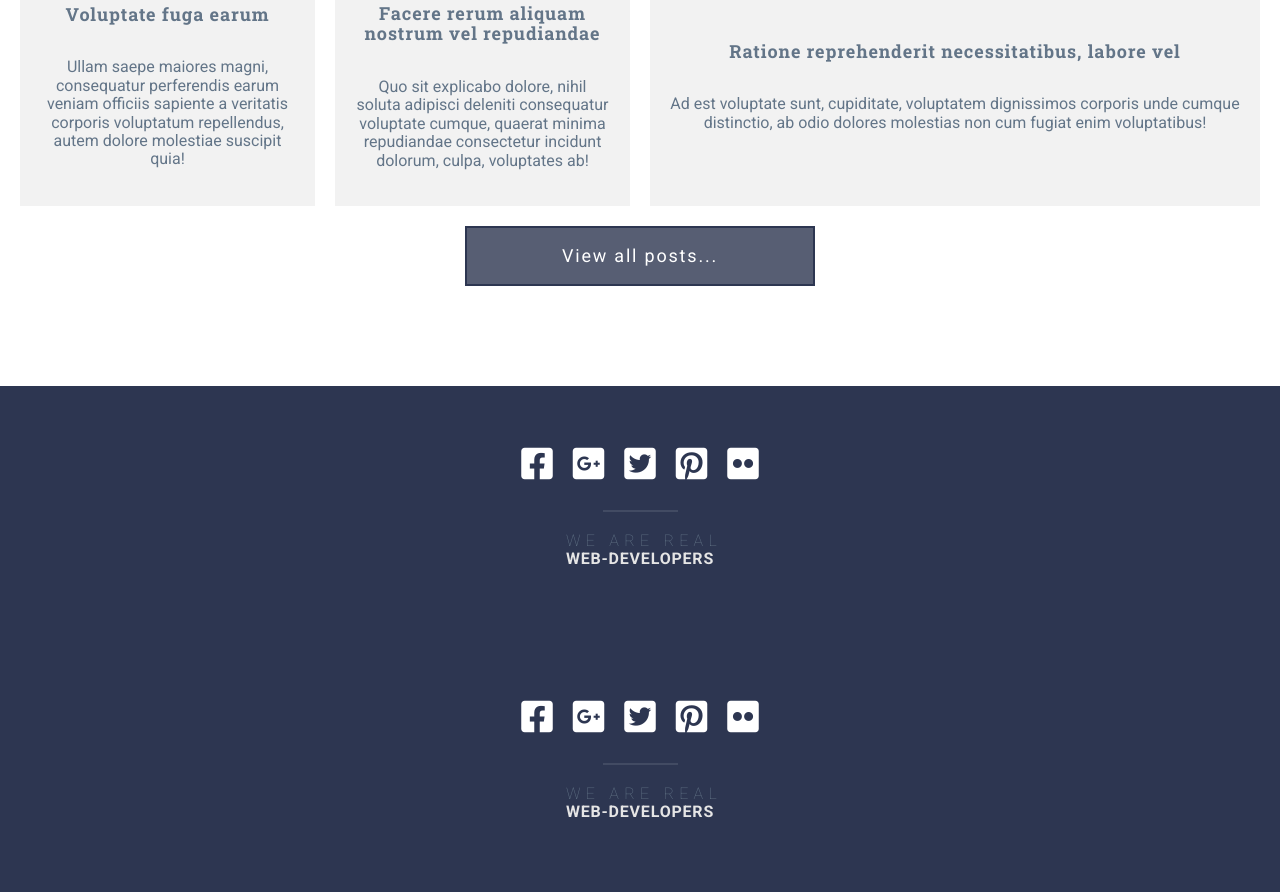
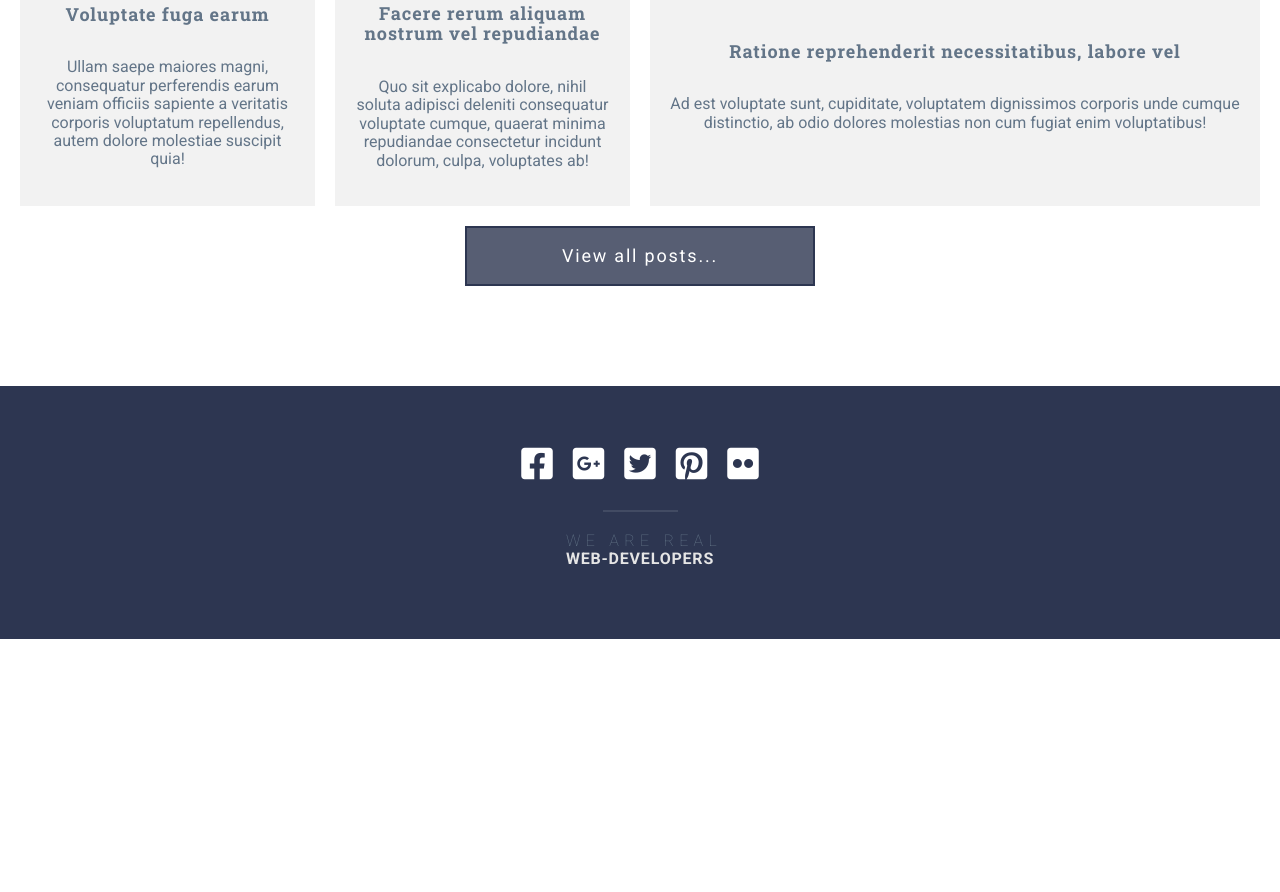
Before and after one commit to AnnaDurova/first_landing_page, a website: page index.html in a window 1280 px wide. Shown: the part 3660-4552 px from the top of the page. After the commit the page ends 4299 px from the top, so only its background shows below. Drawn offline with Linux system fonts and the light colour scheme.

Commit message:
Revert "try to dublicate footer"
This reverts commit 22c2c59e7c1f456e3b53ce055a82417a355434d9.

```diff
--- a/index.html
+++ b/index.html
@@ -274,21 +274,6 @@
     </div>
   </footer>
 
-  <footer class="footer">
-    <div class="footer__container">
-      <div class="footer__social ">
-        <a href="#"><i class="fab fa-facebook-square"></i></a>
-        <a href="#"><i class="fab fa-google-plus-square"></i></a>
-        <a href="#"><i class="fab fa-twitter-square"></i></a>
-        <a href="#"><i class="fab fa-pinterest-square"></i></a>
-        <a href="#"><i class="fab fa-flickr"></i></a>
-      </div>
-      <div class="footer__copy">
-        <span>WE ARE REAL</span><br><span>WEB-DEVELOPERS</span>
-      </div>
-    </div>
-  </footer>
-
   <script src="libs/jquery/dist/jquery.min.js"></script>
   <script src="assets/js/main.js"></script>
 </body>
```
